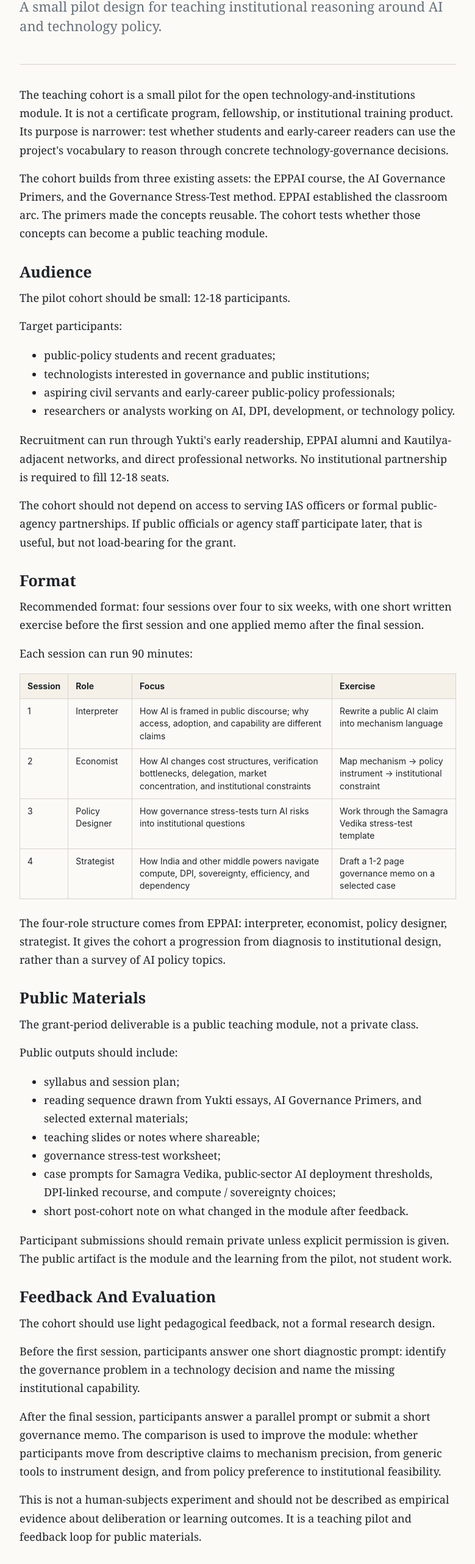
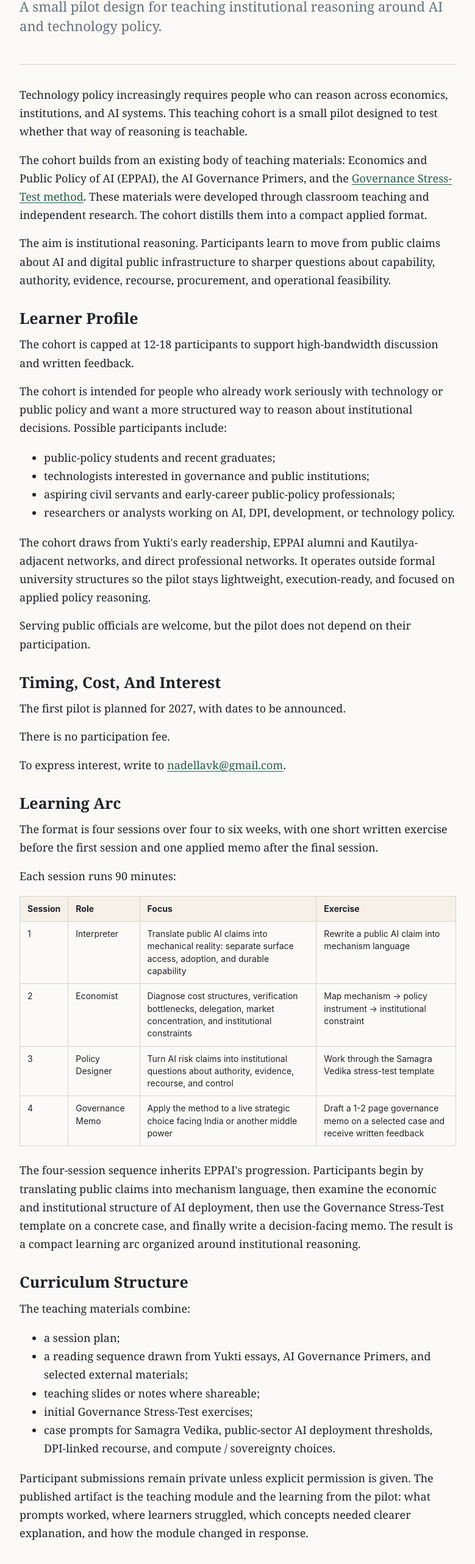
Before and after one commit to vnadella/personal-website, a plain HTML site: page technology-institutions-teaching-cohort/index.html in a window 1280 px wide. Shown: the part 232-2796 px from the top of the page at 61% size, without its empty margins (250-1029 px from the left). Drawn offline with Linux system fonts and the light colour scheme.

Commit message:
Update teaching cohort page

```diff
--- a/technology-institutions-teaching-cohort/index.html
+++ b/technology-institutions-teaching-cohort/index.html
@@ -3,7 +3,7 @@
   <head>
     <meta charset="utf-8">
     <meta name="viewport" content="width=device-width, initial-scale=1">
-    <title>Technology And Institutions Teaching Cohort Design | Venkat Nadella</title>
+    <title>Technology And Institutions Teaching Cohort | Venkat Nadella</title>
     <meta name="description" content="A small pilot design for teaching institutional reasoning around AI and technology policy.">
     <link rel="stylesheet" href="/style.css">
   </head>
@@ -22,60 +22,69 @@
 
     <main class="page">
       <section class="intro">
-        <h1>Technology And Institutions Teaching Cohort Design</h1>
+        <h1>Technology And Institutions Teaching Cohort</h1>
         <p class="lede">A small pilot design for teaching institutional reasoning around AI and technology policy.</p>
       </section>
       <article class="section longform">
-        <p>The teaching cohort is a small pilot for the open technology-and-institutions module. It is not a certificate program, fellowship, or institutional training product. Its purpose is narrower: test whether students and early-career readers can use the project&#x27;s vocabulary to reason through concrete technology-governance decisions.</p>
-<p>The cohort builds from three existing assets: the EPPAI course, the AI Governance Primers, and the Governance Stress-Test method. EPPAI established the classroom arc. The primers made the concepts reusable. The cohort tests whether those concepts can become a public teaching module.</p>
-<h2>Audience</h2>
-<p>The pilot cohort should be small: 12-18 participants.</p>
-<p>Target participants:</p>
+        <p>Technology policy increasingly requires people who can reason across economics, institutions, and AI systems. This teaching cohort is a small pilot designed to test whether that way of reasoning is teachable.</p>
+<p>The cohort builds from an existing body of teaching materials: Economics and Public Policy of AI (EPPAI), the AI Governance Primers, and the <a href="https://venkatnadella.com/governance-stress-tests/">Governance Stress-Test method</a>. These materials were developed through classroom teaching and independent research. The cohort distills them into a compact applied format.</p>
+<p>The aim is institutional reasoning. Participants learn to move from public claims about AI and digital public infrastructure to sharper questions about capability, authority, evidence, recourse, procurement, and operational feasibility.</p>
+<h2>Learner Profile</h2>
+<p>The cohort is capped at 12-18 participants to support high-bandwidth discussion and written feedback.</p>
+<p>The cohort is intended for people who already work seriously with technology or public policy and want a more structured way to reason about institutional decisions. Possible participants include:</p>
 <ul>
 <li>public-policy students and recent graduates;</li>
 <li>technologists interested in governance and public institutions;</li>
 <li>aspiring civil servants and early-career public-policy professionals;</li>
 <li>researchers or analysts working on AI, DPI, development, or technology policy.</li>
 </ul>
-<p>Recruitment can run through Yukti&#x27;s early readership, EPPAI alumni and Kautilya-adjacent networks, and direct professional networks. No institutional partnership is required to fill 12-18 seats.</p>
-<p>The cohort should not depend on access to serving IAS officers or formal public-agency partnerships. If public officials or agency staff participate later, that is useful, but not load-bearing for the grant.</p>
-<h2>Format</h2>
-<p>Recommended format: four sessions over four to six weeks, with one short written exercise before the first session and one applied memo after the final session.</p>
-<p>Each session can run 90 minutes:</p>
+<p>The cohort draws from Yukti&#x27;s early readership, EPPAI alumni and Kautilya-adjacent networks, and direct professional networks. It operates outside formal university structures so the pilot stays lightweight, execution-ready, and focused on applied policy reasoning.</p>
+<p>Serving public officials are welcome, but the pilot does not depend on their participation.</p>
+<h2>Timing, Cost, And Interest</h2>
+<p>The first pilot is planned for 2027, with dates to be announced.</p>
+<p>There is no participation fee.</p>
+<p>To express interest, write to <a href="mailto:nadellavk@gmail.com">nadellavk@gmail.com</a>.</p>
+<h2>Learning Arc</h2>
+<p>The format is four sessions over four to six weeks, with one short written exercise before the first session and one applied memo after the final session.</p>
+<p>Each session runs 90 minutes:</p>
 <div class="table-wrap"><table>
 <tr><th>Session</th><th>Role</th><th>Focus</th><th>Exercise</th></tr>
-<tr><td>1</td><td>Interpreter</td><td>How AI is framed in public discourse; why access, adoption, and capability are different claims</td><td>Rewrite a public AI claim into mechanism language</td></tr>
-<tr><td>2</td><td>Economist</td><td>How AI changes cost structures, verification bottlenecks, delegation, market concentration, and institutional constraints</td><td>Map mechanism -&gt; policy instrument -&gt; institutional constraint</td></tr>
-<tr><td>3</td><td>Policy Designer</td><td>How governance stress-tests turn AI risks into institutional questions</td><td>Work through the Samagra Vedika stress-test template</td></tr>
-<tr><td>4</td><td>Strategist</td><td>How India and other middle powers navigate compute, DPI, sovereignty, efficiency, and dependency</td><td>Draft a 1-2 page governance memo on a selected case</td></tr>
+<tr><td>1</td><td>Interpreter</td><td>Translate public AI claims into mechanical reality: separate surface access, adoption, and durable capability</td><td>Rewrite a public AI claim into mechanism language</td></tr>
+<tr><td>2</td><td>Economist</td><td>Diagnose cost structures, verification bottlenecks, delegation, market concentration, and institutional constraints</td><td>Map mechanism -&gt; policy instrument -&gt; institutional constraint</td></tr>
+<tr><td>3</td><td>Policy Designer</td><td>Turn AI risk claims into institutional questions about authority, evidence, recourse, and control</td><td>Work through the Samagra Vedika stress-test template</td></tr>
+<tr><td>4</td><td>Governance Memo</td><td>Apply the method to a live strategic choice facing India or another middle power</td><td>Draft a 1-2 page governance memo on a selected case and receive written feedback</td></tr>
 </table></div>
-<p>The four-role structure comes from EPPAI: interpreter, economist, policy designer, strategist. It gives the cohort a progression from diagnosis to institutional design, rather than a survey of AI policy topics.</p>
-<h2>Public Materials</h2>
-<p>The grant-period deliverable is a public teaching module, not a private class.</p>
-<p>Public outputs should include:</p>
+<p>The four-session sequence inherits EPPAI&#x27;s progression. Participants begin by translating public claims into mechanism language, then examine the economic and institutional structure of AI deployment, then use the Governance Stress-Test template on a concrete case, and finally write a decision-facing memo. The result is a compact learning arc organized around institutional reasoning.</p>
+<h2>Curriculum Structure</h2>
+<p>The teaching materials combine:</p>
 <ul>
-<li>syllabus and session plan;</li>
-<li>reading sequence drawn from Yukti essays, AI Governance Primers, and selected external materials;</li>
+<li>a session plan;</li>
+<li>a reading sequence drawn from Yukti essays, AI Governance Primers, and selected external materials;</li>
 <li>teaching slides or notes where shareable;</li>
-<li>governance stress-test worksheet;</li>
-<li>case prompts for Samagra Vedika, public-sector AI deployment thresholds, DPI-linked recourse, and compute / sovereignty choices;</li>
-<li>short post-cohort note on what changed in the module after feedback.</li>
+<li>initial Governance Stress-Test exercises;</li>
+<li>case prompts for Samagra Vedika, public-sector AI deployment thresholds, DPI-linked recourse, and compute / sovereignty choices.</li>
 </ul>
-<p>Participant submissions should remain private unless explicit permission is given. The public artifact is the module and the learning from the pilot, not student work.</p>
-<h2>Feedback And Evaluation</h2>
-<p>The cohort should use light pedagogical feedback, not a formal research design.</p>
-<p>Before the first session, participants answer one short diagnostic prompt: identify the governance problem in a technology decision and name the missing institutional capability.</p>
-<p>After the final session, participants answer a parallel prompt or submit a short governance memo. The comparison is used to improve the module: whether participants move from descriptive claims to mechanism precision, from generic tools to instrument design, and from policy preference to institutional feasibility.</p>
-<p>This is not a human-subjects experiment and should not be described as empirical evidence about deliberation or learning outcomes. It is a teaching pilot and feedback loop for public materials.</p>
-<h2>Success Criteria</h2>
-<p>By the end of the pilot, the cohort should produce four things:</p>
+<p>Participant submissions remain private unless explicit permission is given. The published artifact is the teaching module and the learning from the pilot: what prompts worked, where learners struggled, which concepts needed clearer explanation, and how the module changed in response.</p>
+<h2>Baseline And Feedback</h2>
+<p>The cohort begins with an institutional baseline prompt. Before the first session, participants identify the governance problem in a technology decision and name the missing institutional capability.</p>
+<p>After the final session, participants answer a parallel prompt or submit a short governance memo. The comparison is used to improve the module by checking whether participants move from descriptive claims to mechanism precision, from generic tools to instrument design, and from policy preference to institutional feasibility.</p>
+<p>The post-cohort note reports what the pilot revealed about explanation, exercises, and module design. Broader claims about deliberation or learning outcomes belong outside this artifact.</p>
+<h2>Learning Outcomes</h2>
+<p>Learning outcomes are tracked through the initial diagnostic prompt and final memo. The comparison tests whether participants become better at:</p>
+<ol>
+<li>distinguishing access, adoption, and capability;</li>
+<li>identifying evidence gaps in a technology deployment decision;</li>
+<li>mapping authority, recourse, and the vendor-operator boundary;</li>
+<li>converting general AI-policy claims into decision-facing institutional questions.</li>
+</ol>
+<p>At the conclusion of the pilot, the resulting teaching stack will be made public for other learners and institutions to adapt:</p>
 <ol>
 <li>a revised public syllabus;</li>
-<li>a reusable stress-test worksheet;</li>
-<li>at least two improved case prompts;</li>
-<li>a short note on what the pilot revealed about teaching institutional reasoning for AI and technology policy.</li>
+<li>a reusable Governance Stress-Test worksheet;</li>
+<li>two tested case prompts;</li>
+<li>a pedagogical note on teaching institutional reasoning for AI and technology policy.</li>
 </ol>
-<p>The larger test is whether a serious learner can move from &quot;AI policy should require audits&quot; to a sharper institutional question: who can evaluate the system, what evidence would stop deployment, who owns recourse, and what the institution learns after failure.</p>
+<p>The larger test is whether a serious learner moves from &quot;AI policy needs audits&quot; to a sharper institutional question: who evaluates the system, what evidence stops deployment, who owns recourse, and what the institution learns after failure.</p>
       </article>
     </main>
 
```
Also changed, not shown: contact/index.html (+1 -1 lines), selected-work/index.html (+2 -2 lines), teaching/index.html (+2 -2 lines).
